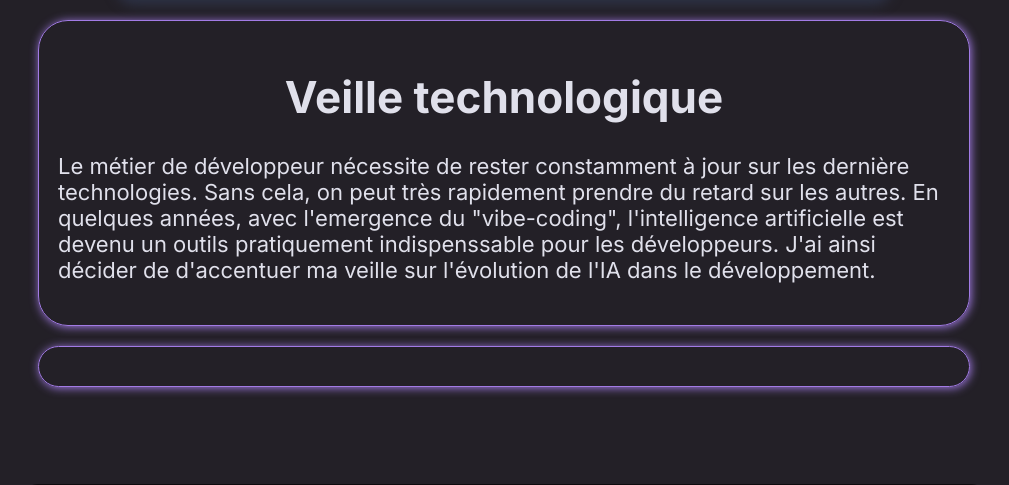
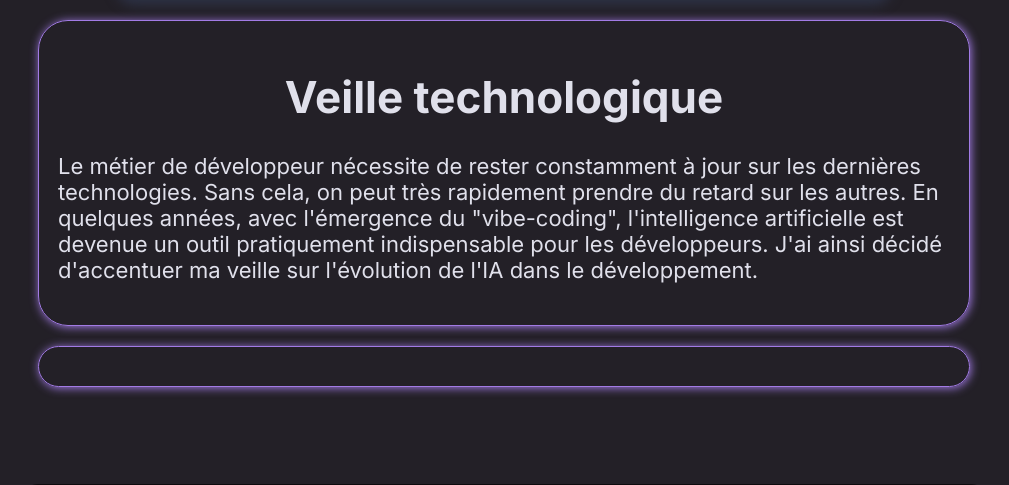
Before and after one commit to lycee-paul-louis-courier-bts-sio/portfolio-delalande-nathan, a PHP site: page /veille.html in a window 1280 px wide. Shown: the part 83-568 px from the top of the page, without its empty margins (136-1145 px from the left). Run offline with PHP 8.4, Linux system fonts and the light colour scheme.

Commit message:
ajout des logo sur les pages projets, veille et contact + correction faute dans la description de la veille

```diff
--- a/contact.html
+++ b/contact.html
@@ -3,6 +3,7 @@
 <head>
   <meta charset="UTF-8" />
   <meta name="viewport" content="width=device-width, initial-scale=1.0" />
+  <link rel="shortcut icon" href="assets/favicon.png" />
   <link rel="stylesheet" href="css/main.css" />
   <link rel="stylesheet" href="css/contact.css" />
   <link rel="stylesheet" href="https://cdn.jsdelivr.net/npm/bootstrap-icons@1.13.1/font/bootstrap-icons.min.css"/>
--- a/css/projets.css
+++ b/css/projets.css
@@ -73,7 +73,7 @@
 .card {
   position: relative;
   height: 405px;
-  width: 720px;
+  width: 100%;
   overflow: hidden;
   transition: box-shadow 0.3s ease-out;
   border-radius: 20px;
@@ -86,6 +86,7 @@
   left: 0;
   top: 0;
   bottom: 0;
+  height: 100%;
   width: 100%;
   transition: transform 0.3s ease-out;
   z-index: 2;
@@ -94,7 +95,7 @@
 	cursor: pointer;
 }
 .card:hover .img-card {
-	transform: translateY(-80px);
+	transform: translateY(-20%);
 }
 .card:hover .img-card{
   z-index: 0;
--- a/projets.html
+++ b/projets.html
@@ -5,6 +5,7 @@
     <meta name="viewport" content="width=device-width, initial-scale=1.0">
     <link rel="stylesheet" href="css/main.css">
     <link rel="stylesheet" href="css/projets.css">
+    <link rel="shortcut icon" href="assets/favicon.png" />
     <link
         rel="stylesheet"
         href="https://cdnjs.cloudflare.com/ajax/libs/font-awesome/6.7.2/css/all.min.css"/>
--- a/veille.html
+++ b/veille.html
@@ -4,6 +4,7 @@
     <meta charset="UTF-8">
     <meta http-equiv="X-UA-Compatible" content="IE=edge">
     <meta name="viewport" content="width=device-width, initial-scale=1.0">
+    <link rel="shortcut icon" href="assets/favicon.png" />
     <link rel="stylesheet" href="css/main.css">
     <link rel="stylesheet" href="css/veille.css">
     <title>Document</title>
@@ -13,9 +14,9 @@
     <div class="layout intro">
         <h1>Veille technologique</h1>
         <p>
-            Le métier de développeur nécessite de rester constamment à jour sur les dernière technologies. Sans cela, on peut très rapidement prendre du retard sur les autres.
-            En quelques années, avec l'emergence du "vibe-coding", l'intelligence artificielle est devenu un outils pratiquement indispenssable pour les développeurs.
-            J'ai ainsi décider de d'accentuer ma veille sur l'évolution de l'IA dans le développement.
+            Le métier de développeur nécessite de rester constamment à jour sur les dernières technologies. Sans cela, on peut très rapidement prendre du retard sur les autres.
+            En quelques années, avec l'émergence du "vibe-coding", l'intelligence artificielle est devenue un outil pratiquement indispensable pour les développeurs.
+            J'ai ainsi décidé d'accentuer ma veille sur l'évolution de l'IA dans le développement.
         </p>
     </div>
     <div class="layout">
```
